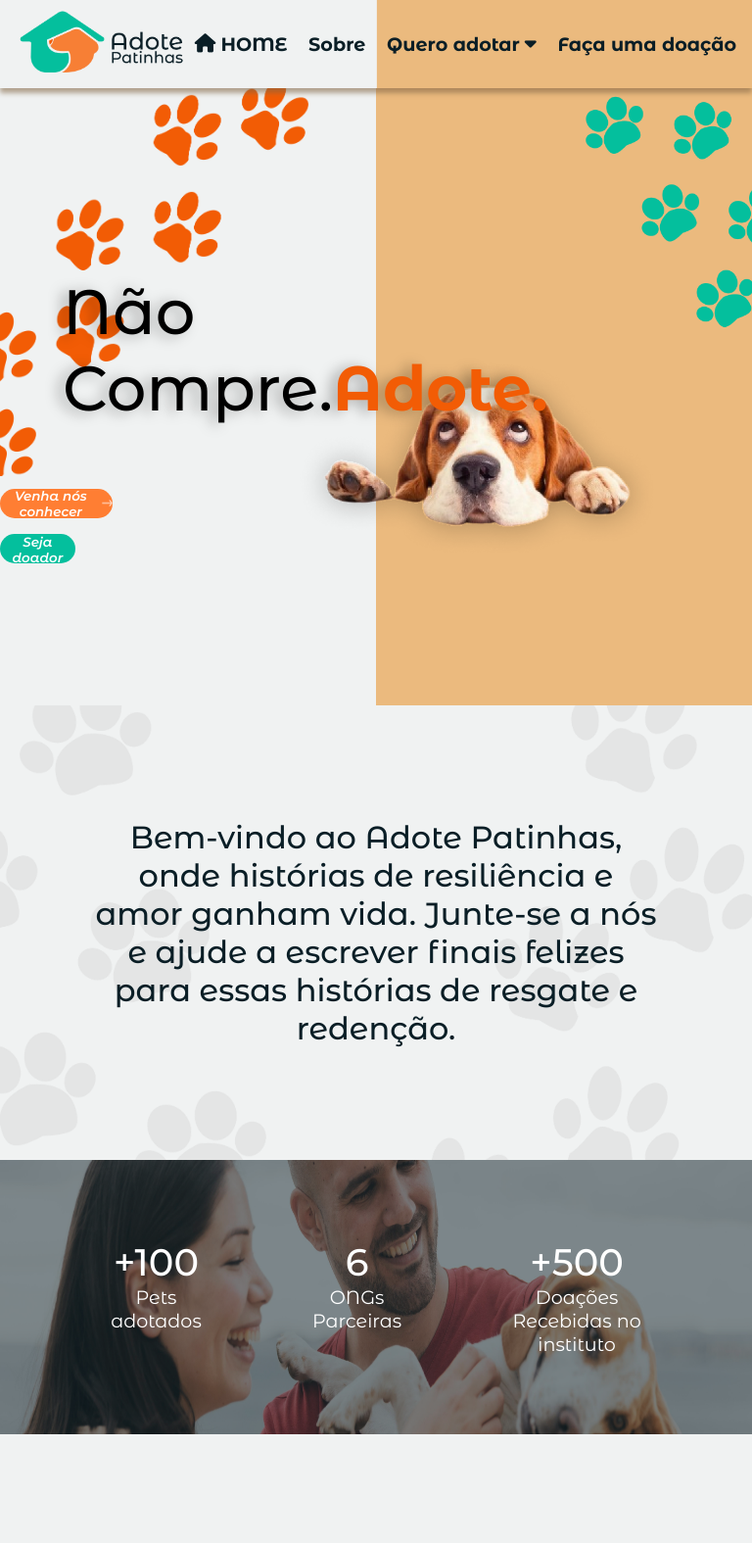
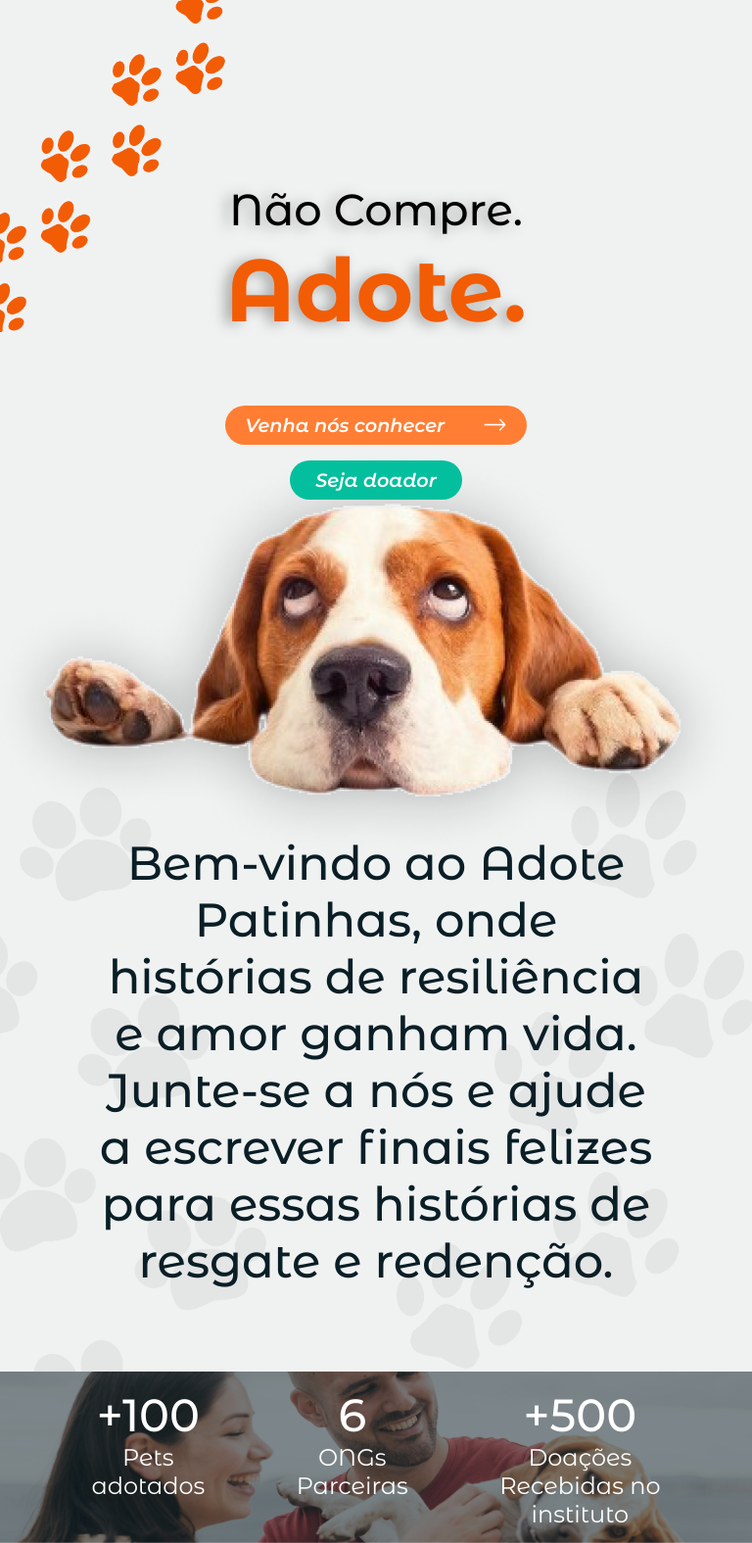
Before and after one commit to bia-pequeno/adote_patinhas, a plain HTML site: page home.html in a window 768 px wide. Shown: the top 1575 px of the page at 98% size. Drawn offline with Linux system fonts and the light colour scheme.

Commit message:
responsivo tablet home-part1

```diff
--- a/css/style.css
+++ b/css/style.css
@@ -626,7 +626,109 @@ header {
     align-items: center;
     padding-left: 20px;
   }
+/*--------------------------------TABLET-----------------------------*/
+@media only screen and (min-width: 768px) {
+  @media only screen and (max-width: 1023px){
+    header{
+      visibility: hidden;
+    }
+    .part1{
+      height: 90vh;
+  }
+  .left{
+    width: 100%;
+    background-size: 35vh;
+    background-position-y: 0px;
 
+}
+.conteudo{
+  width: 350px;
+  display: flex;
+  align-items: center;
+  br{
+    display: flex;
+  }
+   h1{
+    /* display: none; */
+      font-size: 2.8em;
+      text-align: center;
+    }
+    span{
+      font-size: 2em;
+    }
+}
+.conteudo2{
+  .botoes{
+    align-items: center;
+  }
+
+  .bt1{
+    height: 40px;
+    width: 40vw;
+    font-size: 1.2em;
+    .icone_botao{
+      width: 3vw;
+  }
+  }
+  .bt2{
+    height: 40px;
+    width: 23vw;
+    font-size: 1.2em;
+    margin-bottom: 20vh;
+  }
+}
+    .right{
+      visibility: hidden;
+      display: flex;
+      align-items: flex-end;
+      justify-content: center;
+      margin-top: 320px;
+    }
+    .dogbored{
+      visibility: visible;
+      display: flex;
+      width: 0%;
+      justify-content: center;
+      img{
+        width: 104vw;
+        margin-right: 60vw;
+
+      }
+    }
+
+    .part2{
+      height: 85vh;
+      .info{
+        width: 100%;
+      }
+      .textos{
+        p{
+          font-size: 3em;
+          width: 100%;
+          margin-top: revert;
+        }
+      }
+    }
+    .part3{
+      background-size: 100vw 22vh;
+      height: 22vh;
+      .banner{
+        .banner-texto{
+            h3{
+              font-size: 2.9em;
+            }
+            p{
+              font-size: 1.5em;
+            }
+          }
+      }
+    }
+
+    footer{
+      display: none;
+    }
+  }
+  }
 /*--------------------------------MOBILE-----------------------------*/
 @media only screen and (max-width: 767px){
     header{
```
